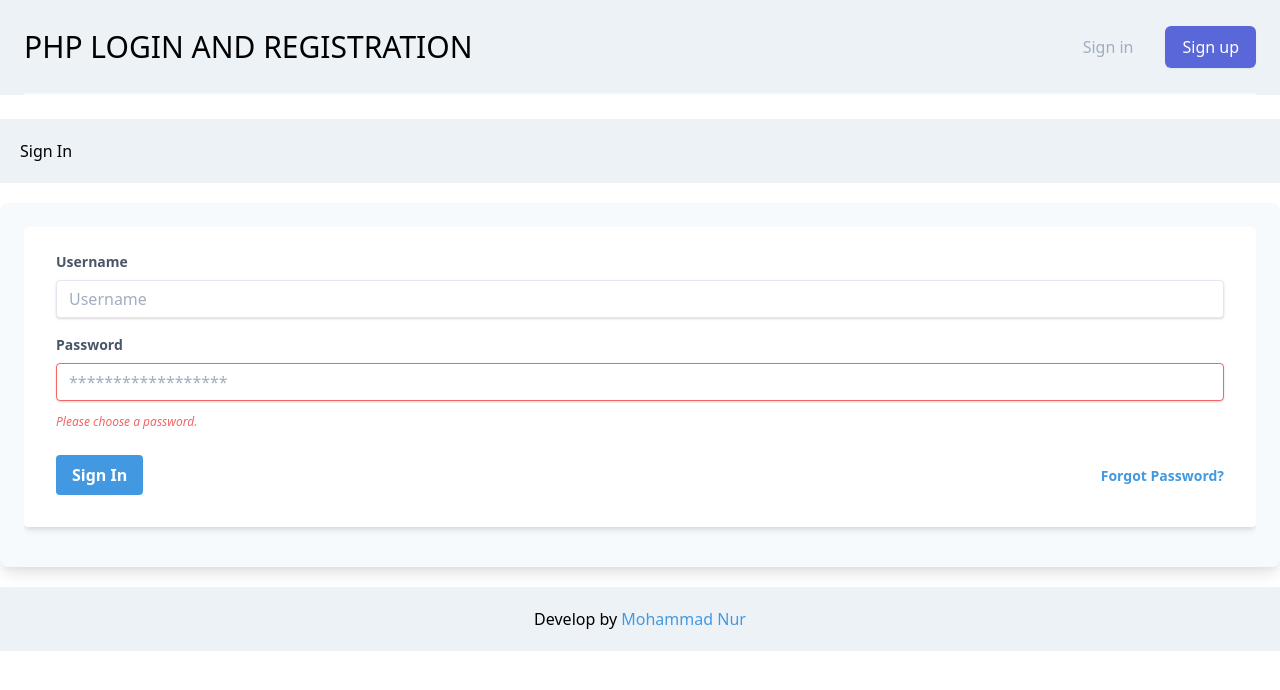
After one commit to mdnur/phpLoginOop, a PHP site: page /signin.php in a window 1280 px wide. The commit adds this page. Shown: the top 690 px of the page. Run offline with PHP 8.4, Linux system fonts and the light colour scheme.

Commit message:
Database connection given and sign in and sign up page added

```diff
--- /dev/null
+++ b/inc/_header.php
@@ -0,0 +1,35 @@
+<!DOCTYPE html>
+<html lang="en">
+
+<head>
+    <meta charset="UTF-8">
+    <meta name="viewport" content="width=device-width, initial-scale=1.0">
+    <title>Php login</title>
+    <link rel="stylesheet" href="https://cdnjs.cloudflare.com/ajax/libs/tailwindcss/1.9.6/tailwind.min.css" integrity="sha512-l7qZAq1JcXdHei6h2z8h8sMe3NbMrmowhOl+QkP3UhifPpCW2MC4M0i26Y8wYpbz1xD9t61MLT9L1N773dzlOA==" crossorigin="anonymous" />
+</head>
+
+<body>
+    <header class="bg-gray-200">
+        <div class="max-w-7xl mx-auto px-4 sm:px-6 ">
+            <div class="container mx-auto">
+                <div class="flex justify-between items-center border-b-2 border-gray-100 py-6 md:justify-start md:space-x-10">
+                    <div class="lg:w-0 lg:flex-1">
+                        <a href="index.php" class="flex text-3xl">
+                            <h1>PHP LOGIN AND REGISTRATION</h1>
+                        </a>
+                    </div>
+
+                    <div class="md:flex items-center justify-end space-x-8 md:flex-1 lg:w-0">
+                        <a href="signin.php" class="whitespace-no-wrap text-base leading-6 font-medium text-gray-500 hover:text-gray-900 focus:outline-none focus:text-gray-900">
+                            Sign in
+                        </a>
+                        <span class="inline-flex rounded-md shadow-sm">
+                            <a href="signup.php" class="whitespace-no-wrap inline-flex items-center justify-center px-4 py-2 border border-transparent text-base leading-6 font-medium rounded-md text-white bg-indigo-600 hover:bg-indigo-500 focus:outline-none focus:border-indigo-700 focus:shadow-outline-indigo active:bg-indigo-700 transition ease-in-out duration-150">
+                                Sign up
+                            </a>
+                        </span>
+                    </div>
+                </div>
+            </div>
+        </div>
+    </header>
--- a/lib/Database.php
+++ b/lib/Database.php
@@ -2,6 +2,24 @@
 
 class Database
 {
+    private $hostdb = "127.0.0.1";
+    private $dbname = "oop_phplogin";
+    private $dbuser = "mdnur";
+    private $dbpass ="password";
+    public $pdo;
 
+    public function __construct()
+    {
+        if(!isset($this->pdo)){
+            try {
+                $link =new PDO("mysql:host={$this->hostdb};dbname={$this->dbname}",$this->dbuser,$this->dbpass);
+                $link->setAttribute(PDO::ATTR_ERRMODE,PDO::ERRMODE_EXCEPTION);
+                $link->exec("SET CHARACTER SET utf8");
+                $this->pdo = $link;
+            } catch (PDOException $e) {
+                echo("connection fail".$e->getMessage());
+            }
+        }
+    }
 
 }
--- a/lib/User.php
+++ b/lib/User.php
@@ -2,11 +2,11 @@
 require_once("Database.php");
 require_once("Session.php");
 class User{
-    protected $db;
+    public $db;
 
-    public function __construct($db)
+    public function __construct()
     {
-        $this->db = $db;
+        $this->db = new Database();
     }
 
 
--- /dev/null
+++ b/signin.php
@@ -0,0 +1,53 @@
+<?php include_once("inc/_header.php"); ?>
+<?php require_once("lib/User.php"); ?>
+<?php
+error_reporting(E_ALL);
+
+$user = new User();
+
+
+?>
+
+<div class="container mx-auto bg-gray-200 justify-between flex mt-6 p-5">
+    <div>
+        <h1>Sign In </h1>
+    </div>
+    <div>
+
+    </div>
+</div>
+<div class="bg-white rounded-lg shadow-lg py-6 container mx-auto  bg-gray-100 my-5">
+    <div class="block overflow-x-auto mx-6">
+
+        <form class="bg-white shadow-md rounded px-8 pt-6 pb-8 mb-4">
+            <div class="mb-4">
+                <label class="block text-gray-700 text-sm font-bold mb-2" for="username">
+                    Username
+                </label>
+                <input class="shadow appearance-none border rounded w-full py-2 px-3 text-gray-700 leading-tight focus:outline-none focus:shadow-outline" id="username" type="text" placeholder="Username">
+            </div>
+            <div class="mb-6">
+                <label class="block text-gray-700 text-sm font-bold mb-2" for="password">
+                    Password
+                </label>
+                <input class="shadow appearance-none border border-red-500 rounded w-full py-2 px-3 text-gray-700 mb-3 leading-tight focus:outline-none focus:shadow-outline" id="password" type="password" placeholder="******************">
+                <p class="text-red-500 text-xs italic">Please choose a password.</p>
+            </div>
+            <div class="flex items-center justify-between">
+                <button class="bg-blue-500 hover:bg-blue-700 text-white font-bold py-2 px-4 rounded focus:outline-none focus:shadow-outline" type="button">
+                    Sign In
+                </button>
+                <a class="inline-block align-baseline font-bold text-sm text-blue-500 hover:text-blue-800" href="#">
+                    Forgot Password?
+                </a>
+            </div>
+        </form>
+
+    </div>
+</div>
+<footer class="bg-gray-200 text-center p-5">
+    Develop by <a href="http://twitter.com/realmdnur" class="text-blue-500">Mohammad Nur</a>
+</footer>
+</body>
+
+</html>
```
Also changed, not shown: index.php (+79 -10 lines), signup.php (added, +53 -0 lines).
